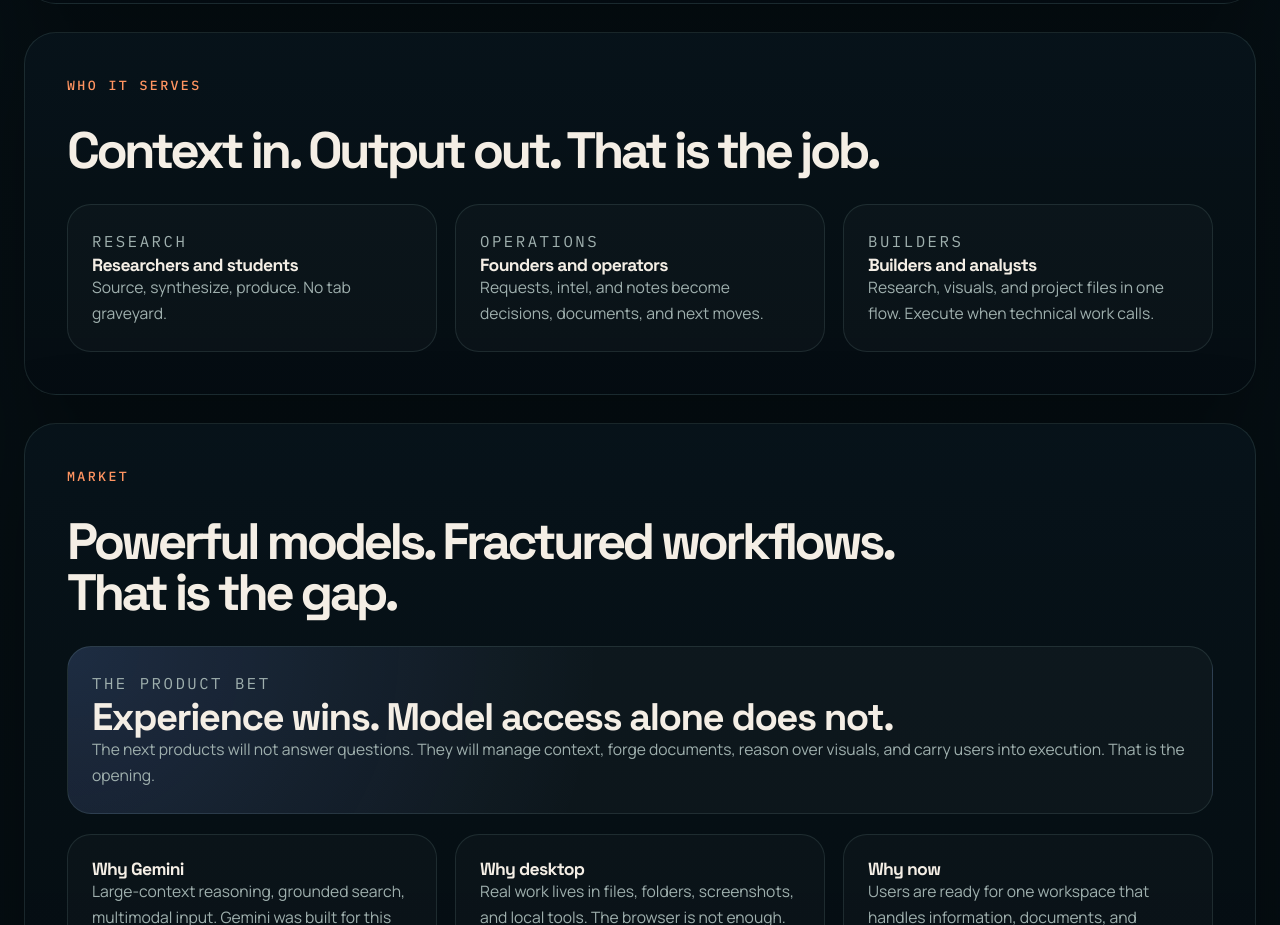
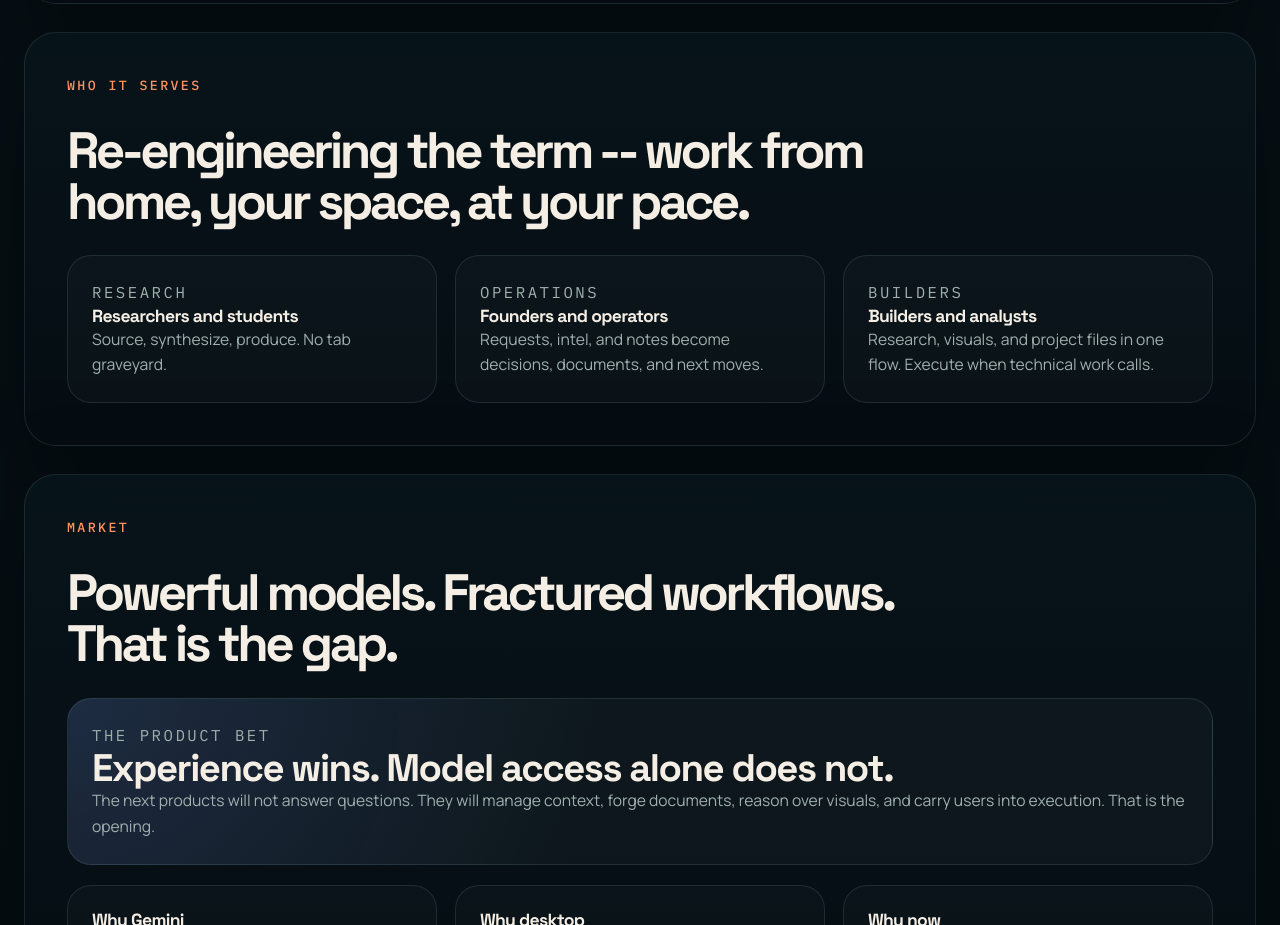
Before and after one commit to RajeevRKC/gkestral, a plain HTML site: page website/index.html in a window 1280 px wide. Shown: the part 2425-3350 px from the top of the page. Drawn offline with Linux system fonts and the light colour scheme.

Commit message:
copy: audience section -- "work from home, your space, at your pace"
Co-Authored-By: Claude Opus 4.6 (1M context) <noreply@anthropic.com>

```diff
--- a/website/index.html
+++ b/website/index.html
@@ -214,7 +214,7 @@
         <section class="audience-section reveal">
           <div class="section-head">
             <p class="eyebrow">Who it serves</p>
-            <h2>Context in. Output out. That is the job.</h2>
+            <h2>Re-engineering the term -- work from home, your space, at your pace.</h2>
           </div>
 
           <div class="audience-grid">
```
